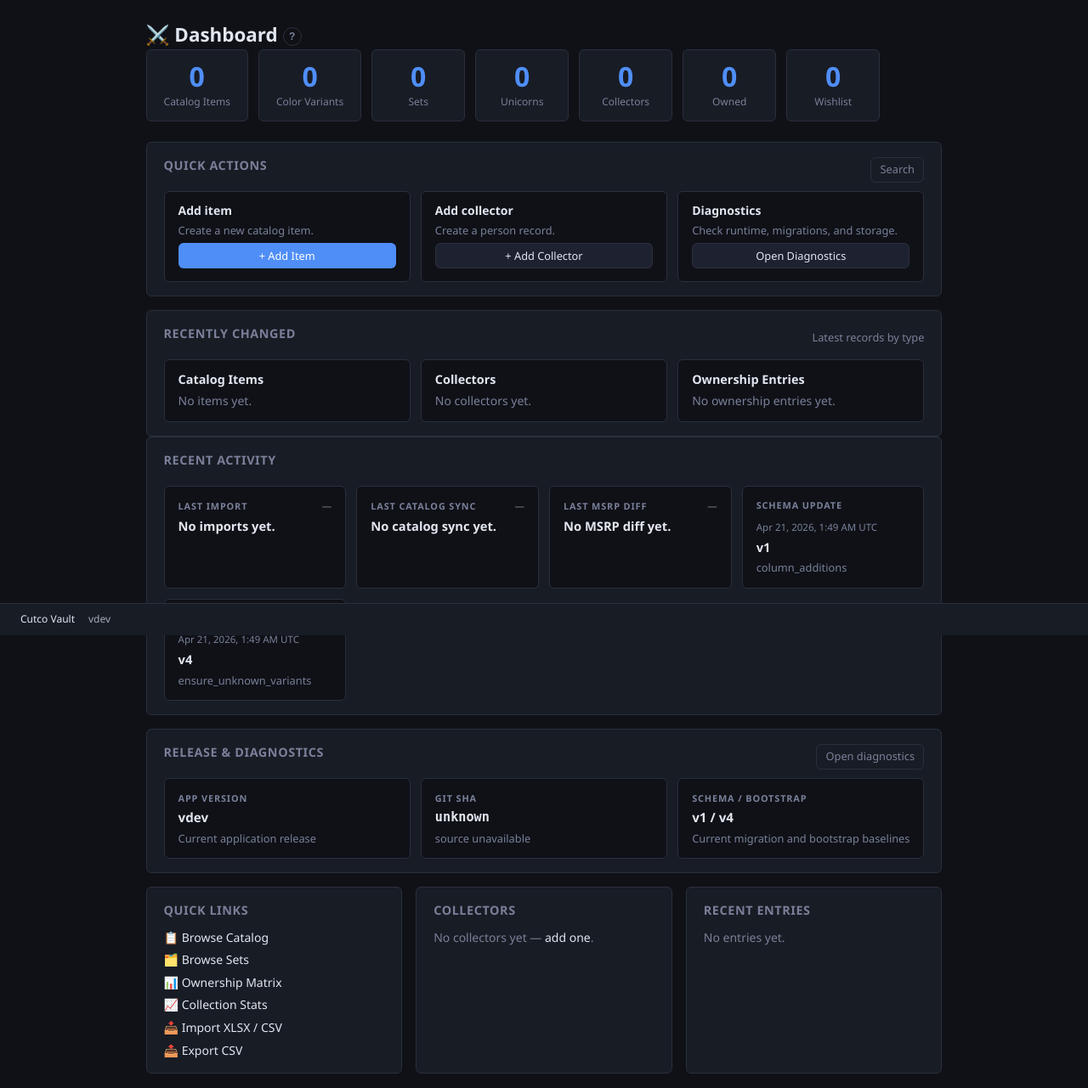
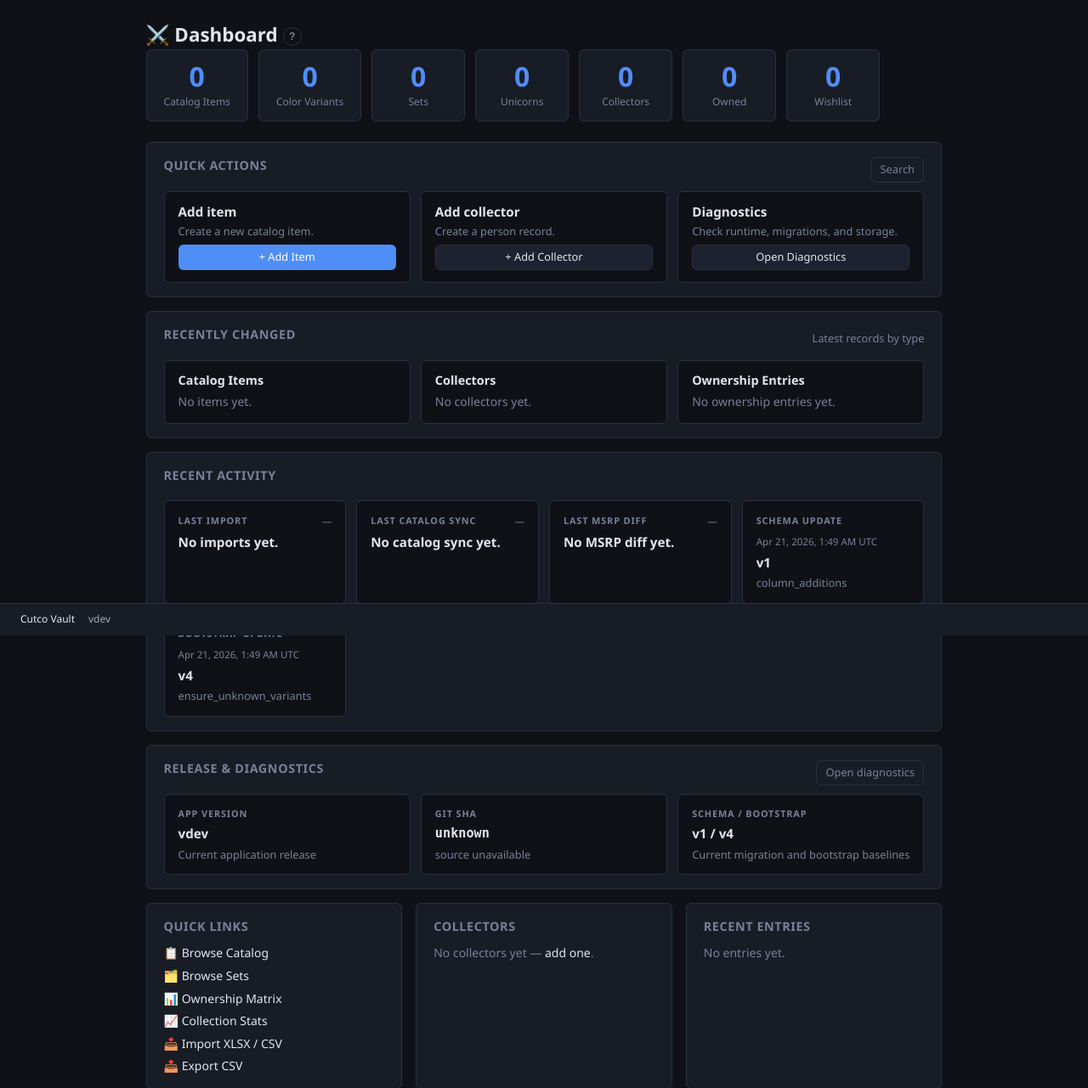
Before and after one commit to antwanchild/cutco_catalog, a Flask app: page / in a window 1280 px wide. Shown: the part 52-1333 px from the top of the page at 85% size. Run offline with Flask 3, Linux system fonts and the light colour scheme; data comes from the database, SQL or seed files in the repository; data that the repository does not hold is empty; parts of the project's set-up code (start-up, migrations or seed data) failed here and were passed over.

Commit message:
feat: restore dashboard spacing and contrast

```diff
--- a/static/css/style.css
+++ b/static/css/style.css
@@ -540,6 +540,7 @@
 .link-list a:hover { color: var(--accent); text-decoration: none; }
 .dashboard-activity { margin-bottom: 1rem; }
 .dashboard-shortcuts { margin-bottom: 1rem; }
+.dashboard-changes { margin-bottom: 1rem; }
 .quick-action-grid {
   display: grid;
   grid-template-columns: repeat(auto-fit, minmax(160px, 1fr));
@@ -563,6 +564,7 @@
   box-shadow: 0 0 0 1px rgba(85, 146, 255, .12) inset;
 }
 .quick-action-card .quick-action-title {
+  font-size: .95rem;
   font-weight: 700;
   color: var(--text);
   line-height: 1.2;
@@ -660,8 +662,8 @@
   white-space: nowrap;
 }
 .activity-title {
-  font-size: .92rem;
-  font-weight: 600;
+  font-size: .95rem;
+  font-weight: 700;
   color: var(--text);
   line-height: 1.35;
 }
@@ -689,7 +691,7 @@
 }
 .release-value {
   font-size: .95rem;
-  font-weight: 650;
+  font-weight: 700;
   color: var(--text);
   line-height: 1.3;
 }
```
